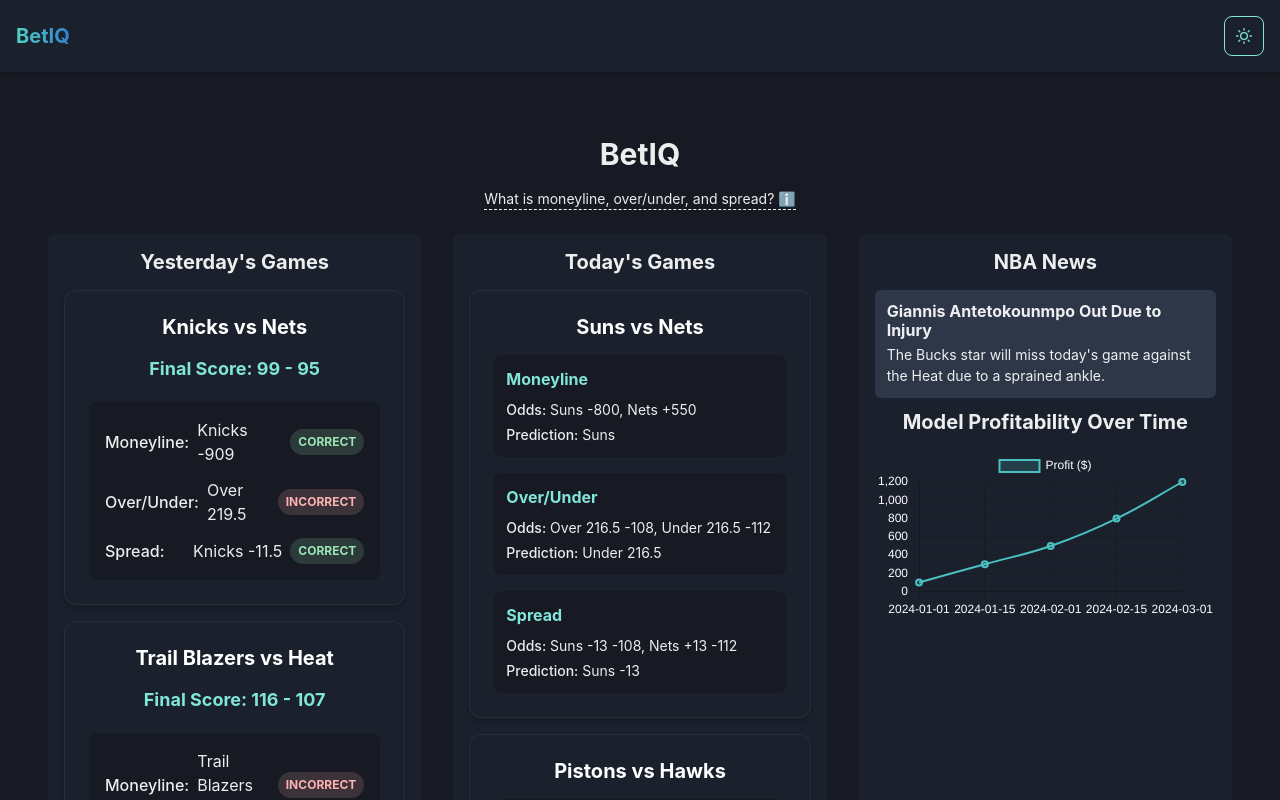
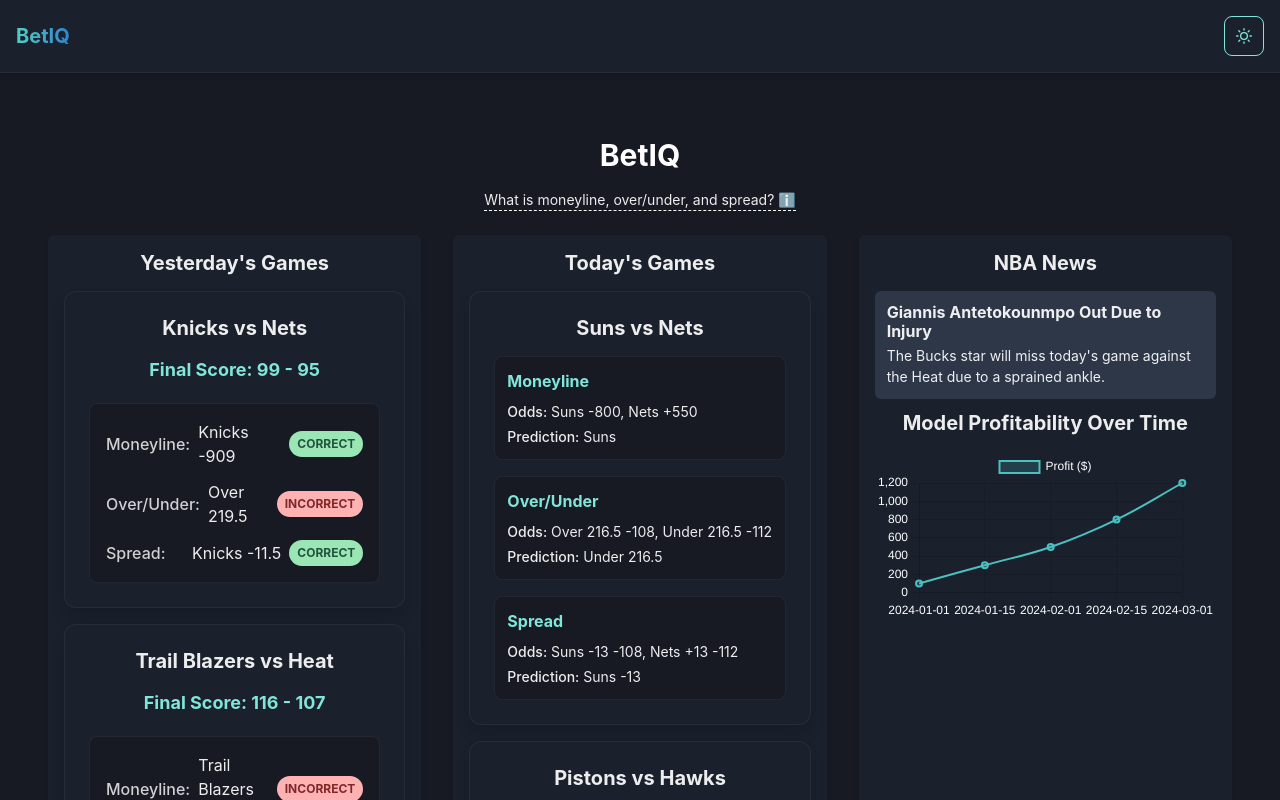
Before and after one commit to Amayzing24/bet_iq, a React (Vite) app in the folder betiq-react/: page / in a window 1280 px wide. Shown: the top 800 px of the page. Built offline with nearby package versions, Linux system fonts and the light colour scheme.

Commit message:
react with light mode as well

```diff
--- a/betiq-react/src/components/GameCard.jsx
+++ b/betiq-react/src/components/GameCard.jsx
@@ -1,12 +1,17 @@
 import React from "react"
-import { Box, Heading, Text, Badge, Stack, useColorModeValue } from "@chakra-ui/react"
+import { Box, Heading, Text, Badge, Stack, useColorModeValue, useTheme } from "@chakra-ui/react"
 import { useNavigate } from "react-router-dom"
 
 export default function GameCard({ game, isYesterday }) {
   const navigate = useNavigate()
-  const bgColor = useColorModeValue("white", "gray.800")
-  const hoverBgColor = useColorModeValue("gray.50", "gray.700")
-  const borderColor = useColorModeValue("gray.200", "whiteAlpha.100")
+  const theme = useTheme()
+  const bgColor = useColorModeValue(theme.colors.lightMode.cardBg, "gray.800")
+  const hoverBgColor = useColorModeValue(theme.colors.lightMode.hoverBg, "gray.700")
+  const borderColor = useColorModeValue(theme.colors.lightMode.border, "whiteAlpha.100")
+  const sectionBgColor = useColorModeValue(theme.colors.lightMode.sectionBg, "gray.900")
+  const accentColor = useColorModeValue(theme.colors.lightMode.text.accent, "brand.200")
+  const textColor = useColorModeValue(theme.colors.lightMode.text.primary, "whiteAlpha.900")
+  const secondaryTextColor = useColorModeValue(theme.colors.lightMode.text.secondary, "whiteAlpha.800")
 
   const handleClick = () => {
     if (isYesterday) {
@@ -32,14 +37,14 @@
       }}
       transition="all 0.2s ease-in-out"
       onClick={handleClick}
-      boxShadow="md"
+      boxShadow={useColorModeValue("md", "lg")}
     >
       <Heading
         as="h3"
         size="md"
         textAlign="center"
         mb={4}
-        color={useColorModeValue("gray.800", "white")}
+        color={textColor}
       >
         {game.homeTeam} vs {game.awayTeam}
       </Heading>
@@ -50,15 +55,17 @@
             fontSize="lg"
             textAlign="center"
             fontWeight="bold"
-            color={useColorModeValue("brand.600", "brand.200")}
+            color={accentColor}
             mb={2}
           >
             Final Score: {game.finalScore}
           </Text>
           <Box
             p={4}
-            bg={useColorModeValue("gray.50", "gray.900")}
+            bg={sectionBgColor}
             borderRadius="lg"
+            borderWidth="1px"
+            borderColor={borderColor}
           >
             <Stack spacing={3}>
               <PredictionRow
@@ -102,11 +109,16 @@
   )
 }
 
-const PredictionRow = ({ label, value, isCorrect }) => (
+const PredictionRow = ({ label, value, isCorrect }) => {
+  const theme = useTheme()
+  const labelColor = useColorModeValue(theme.colors.lightMode.text.secondary, "whiteAlpha.800")
+  const valueColor = useColorModeValue(theme.colors.lightMode.text.primary, "whiteAlpha.900")
+
+  return (
     <Stack direction="row" justify="space-between" align="center">
-    <Text fontWeight="medium">{label}:</Text>
+      <Text fontWeight="medium" color={labelColor}>{label}:</Text>
       <Stack direction="row" align="center" spacing={2}>
-      <Text>{value}</Text>
+        <Text color={valueColor}>{value}</Text>
         <Badge
           colorScheme={isCorrect ? "green" : "red"}
           variant="subtle"
@@ -119,23 +131,37 @@
       </Stack>
     </Stack>
   )
+}
 
-const PredictionSection = ({ label, odds, prediction }) => (
+const PredictionSection = ({ label, odds, prediction }) => {
+  const theme = useTheme()
+  const sectionBgColor = useColorModeValue(theme.colors.lightMode.sectionBg, "gray.900")
+  const borderColor = useColorModeValue(theme.colors.lightMode.border, "whiteAlpha.100")
+  const labelColor = useColorModeValue(theme.colors.lightMode.text.accent, "brand.200")
+  const textColor = useColorModeValue(theme.colors.lightMode.text.secondary, "whiteAlpha.800")
+  const valueColor = useColorModeValue(theme.colors.lightMode.text.primary, "whiteAlpha.900")
+
+  return (
     <Box
       p={3}
-    bg={useColorModeValue("gray.50", "gray.900")}
+      bg={sectionBgColor}
       borderRadius="lg"
+      borderWidth="1px"
+      borderColor={borderColor}
     >
-    <Text fontWeight="bold" mb={2} color={useColorModeValue("brand.600", "brand.200")}>
+      <Text fontWeight="bold" mb={2} color={labelColor}>
         {label}
       </Text>
       <Stack spacing={1}>
-      <Text fontSize="sm">
-        <Text as="span" fontWeight="medium">Odds:</Text> {odds}
+        <Text fontSize="sm" color={textColor}>
+          <Text as="span" fontWeight="medium">Odds:</Text>{" "}
+          <Text as="span" color={valueColor}>{odds}</Text>
         </Text>
-      <Text fontSize="sm">
-        <Text as="span" fontWeight="medium">Prediction:</Text> {prediction}
+        <Text fontSize="sm" color={textColor}>
+          <Text as="span" fontWeight="medium">Prediction:</Text>{" "}
+          <Text as="span" color={valueColor}>{prediction}</Text>
         </Text>
       </Stack>
     </Box>
   )
+}
--- a/betiq-react/src/components/Header.jsx
+++ b/betiq-react/src/components/Header.jsx
@@ -1,18 +1,22 @@
 import React from "react"
-import { Flex, Heading, Spacer, IconButton } from "@chakra-ui/react"
+import { Flex, Heading, Spacer, IconButton, useColorModeValue } from "@chakra-ui/react"
 import { Link } from "react-router-dom"
 import { MoonIcon, SunIcon } from "@chakra-ui/icons"
 import { useColorMode } from "@chakra-ui/react"
 
 export default function Header() {
   const { colorMode, toggleColorMode } = useColorMode()
+  const bgColor = useColorModeValue("white", "gray.800")
+  const borderColor = useColorModeValue("gray.200", "whiteAlpha.100")
 
   return (
     <Flex
-      bg="gray.800"
+      bg={bgColor}
       p={4}
       align="center"
       boxShadow="md"
+      borderBottomWidth="1px"
+      borderColor={borderColor}
     >
       <Link to="/">
         <Heading
--- a/betiq-react/src/pages/HomePage.jsx
+++ b/betiq-react/src/pages/HomePage.jsx
@@ -1,5 +1,5 @@
 import React from "react"
-import { Container, Heading, SimpleGrid, Box, VStack } from "@chakra-ui/react"
+import { Container, Heading, SimpleGrid, Box, VStack, useColorModeValue } from "@chakra-ui/react"
 import { yesterdaysGames, todaysGames, news, modelProfitData } from "../data/sampleData"
 import GameCard from "../components/GameCard"
 import InfoPopup from "../components/InfoPopup"
@@ -18,6 +18,11 @@
 ChartJS.register(CategoryScale, LinearScale, PointElement, LineElement, Title, Tooltip, Legend)
 
 export default function HomePage() {
+  const bgColor = useColorModeValue("white", "gray.800")
+  const newsItemBg = useColorModeValue("gray.50", "gray.700")
+  const chartTextColor = useColorModeValue("#1A202C", "#FFFFFF")
+  const headerColor = useColorModeValue("gray.800", "white")
+
   const chartData = {
     labels: modelProfitData.labels,
     datasets: [
@@ -35,12 +40,12 @@
   const chartOptions = {
     responsive: true,
     scales: {
-      x: { ticks: { color: "#ffffff" } },
-      y: { ticks: { color: "#ffffff" } },
+      x: { ticks: { color: chartTextColor } },
+      y: { ticks: { color: chartTextColor } },
     },
     plugins: {
       legend: {
-        labels: { color: "#ffffff" },
+        labels: { color: chartTextColor },
       },
     },
   }
@@ -48,7 +53,7 @@
   return (
     <Container maxW="container.xl" py={8}>
       <VStack spacing={4} mb={6}>
-        <Heading size="lg" textAlign="center">BetIQ</Heading>
+        <Heading size="lg" textAlign="center" color={headerColor}>BetIQ</Heading>
         <InfoPopup
           title="What is moneyline, over/under, and spread?"
           description="Moneyline: which team will win. Over/Under: total points. Spread: margin of victory or defeat."
@@ -56,24 +61,24 @@
       </VStack>
 
       <SimpleGrid columns={[1, null, 3]} spacing={8}>
-        <Box borderRadius="md" p={4} bg="gray.800">
+        <Box borderRadius="md" p={4} bg={bgColor} boxShadow="md">
           <Heading size="md" textAlign="center" mb={4}>Yesterday&apos;s Games</Heading>
           {yesterdaysGames.map((game) => (
             <GameCard key={game.id} game={game} isYesterday />
           ))}
         </Box>
 
-        <Box borderRadius="md" p={4} bg="gray.800">
+        <Box borderRadius="md" p={4} bg={bgColor} boxShadow="md">
           <Heading size="md" textAlign="center" mb={4}>Today&apos;s Games</Heading>
           {todaysGames.map((game) => (
             <GameCard key={game.id} game={game} isYesterday={false} />
           ))}
         </Box>
 
-        <Box borderRadius="md" p={4} bg="gray.800">
+        <Box borderRadius="md" p={4} bg={bgColor} boxShadow="md">
           <Heading size="md" textAlign="center" mb={4}>NBA News</Heading>
           {news.map((item, i) => (
-            <Box key={i} bg="gray.700" p={3} mb={3} borderRadius="md">
+            <Box key={i} bg={newsItemBg} p={3} mb={3} borderRadius="md">
               <Heading as="h4" size="sm" mb={1}>{item.title}</Heading>
               <Box fontSize="sm">{item.text}</Box>
             </Box>
--- a/betiq-react/src/theme.js
+++ b/betiq-react/src/theme.js
@@ -20,7 +20,30 @@
   },
   background: {
     dark: "#171923",
-    light: "#F7FAFC",
+    light: "#F8FAFC",
+  },
+  lightMode: {
+    mainBg: "#F8FAFC",
+    cardBg: "#FFFFFF",
+    sectionBg: "#F1F5F9",
+    hoverBg: "#F8FAFC",
+    border: "#E2E8F0",
+
+    text: {
+      primary: "#1A202C",
+      secondary: "#4A5568",
+      accent: "#319795",
+    },
+    badge: {
+      correct: {
+        bg: "#C6F6D5",
+        text: "#22543D",
+      },
+      incorrect: {
+        bg: "#FED7D7",
+        text: "#822727",
+      }
+    }
   },
 }
 
@@ -29,8 +52,8 @@
     body: {
       bg: props.colorMode === "dark"
         ? `linear-gradient(135deg, ${colors.background.dark}, #2D3748)`
-        : colors.background.light,
-      color: props.colorMode === "dark" ? "whiteAlpha.900" : "gray.800",
+        : colors.lightMode.mainBg,
+      color: props.colorMode === "dark" ? "whiteAlpha.900" : colors.lightMode.text.primary,
     }
   }),
 }
@@ -40,14 +63,15 @@
     baseStyle: (props) => ({
       container: {
         borderRadius: "xl",
-        boxShadow: "lg",
-        bg: props.colorMode === "dark" ? "gray.800" : "white",
+        boxShadow: props.colorMode === "dark" ? "lg" : "md",
+        bg: props.colorMode === "dark" ? "gray.800" : colors.lightMode.cardBg,
         borderWidth: "1px",
-        borderColor: props.colorMode === "dark" ? "whiteAlpha.100" : "gray.200",
+        borderColor: props.colorMode === "dark" ? "whiteAlpha.100" : colors.lightMode.border,
         transition: "all 0.2s ease-in-out",
         _hover: {
           transform: "translateY(-2px)",
           boxShadow: "xl",
+          bg: props.colorMode === "dark" ? "gray.700" : colors.lightMode.hoverBg,
         },
       }
     }),
@@ -59,14 +83,49 @@
     },
     variants: {
       solid: (props) => ({
-        bg: props.colorMode === "dark" ? "brand.500" : "brand.500",
+        bg: "brand.500",
         color: "white",
         _hover: {
-          bg: props.colorMode === "dark" ? "brand.600" : "brand.600",
+          bg: "brand.600",
         },
       }),
     },
   },
+  Text: {
+    baseStyle: (props) => ({
+      color: props.colorMode === "dark" ? "whiteAlpha.900" : colors.lightMode.text.primary,
+    }),
+  },
+  Heading: {
+    baseStyle: (props) => ({
+      color: props.colorMode === "dark"
+        ? "whiteAlpha.900"
+        : "gray.800",
+    }),
+    variants: {
+      'page-title': (props) => ({
+        color: props.colorMode === "dark"
+          ? "whiteAlpha.900"
+          : "gray.800",
+        fontWeight: "bold",
+      })
+    },
+    defaultProps: {
+      variant: 'page-title'
+    }
+  },
+  Badge: {
+    variants: {
+      subtle: (props) => ({
+        bg: props.colorMode === "dark"
+          ? props.colorScheme === "green" ? "green.200" : "red.200"
+          : props.colorScheme === "green" ? colors.lightMode.badge.correct.bg : colors.lightMode.badge.incorrect.bg,
+        color: props.colorMode === "dark"
+          ? props.colorScheme === "green" ? "green.800" : "red.800"
+          : props.colorScheme === "green" ? colors.lightMode.badge.correct.text : colors.lightMode.badge.incorrect.text,
+      })
+    }
+  }
 }
 
 const fonts = {
@@ -81,7 +140,10 @@
   components,
   fonts,
   shadows: {
-    xl: "0 20px 25px -5px rgba(0, 0, 0, 0.1), 0 10px 10px -5px rgba(0, 0, 0, 0.04)",
+    sm: "0 2px 4px rgba(0, 0, 0, 0.05)",
+    md: "0 4px 6px rgba(0, 0, 0, 0.07)",
+    lg: "0 10px 15px rgba(0, 0, 0, 0.1)",
+    xl: "0 15px 25px rgba(0, 0, 0, 0.12)",
   },
   radii: {
     none: "0",
```
Lines whose indentation alone changed are shown as unchanged.
